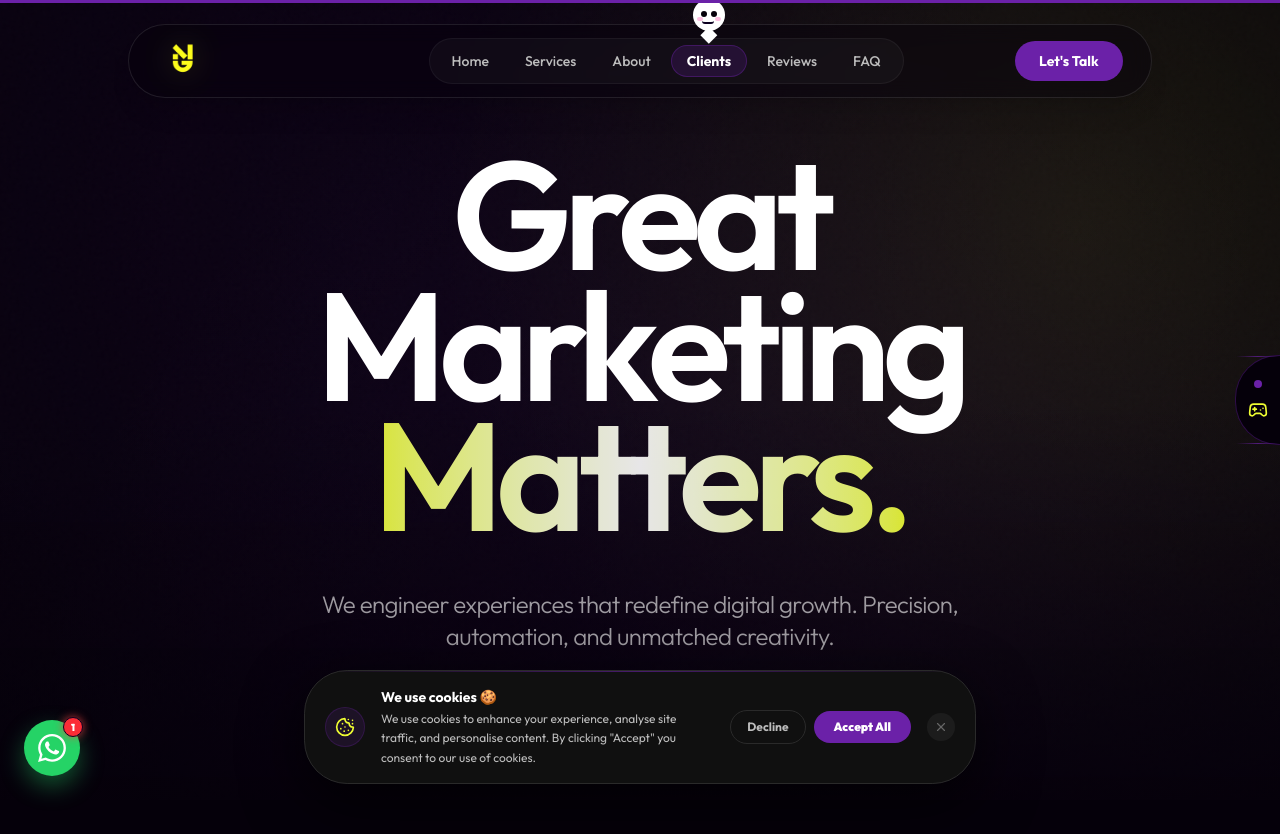
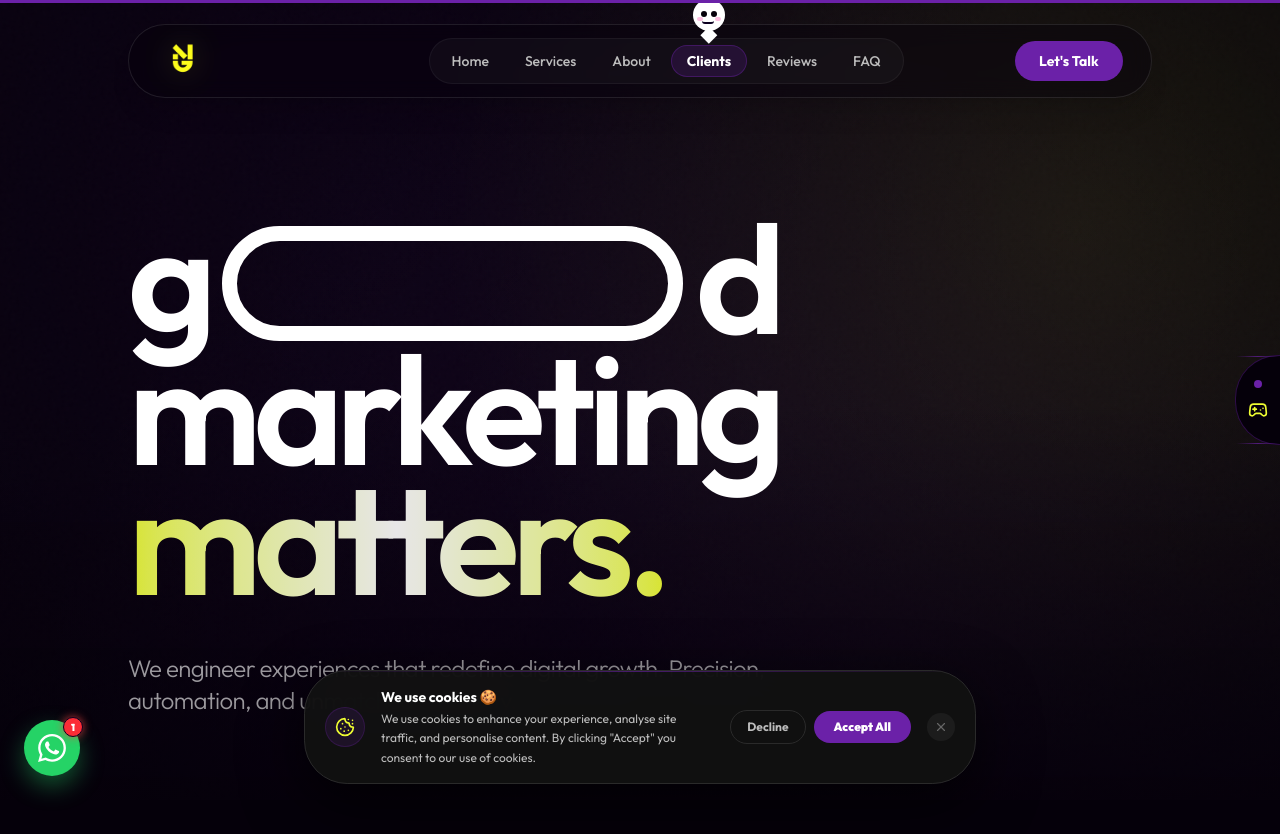
Before and after one commit to arshadyelikar27-dev/Good-Marketing-Matters, a Next.js app: page / in a window 1280 px wide. Shown: the top 834 px of the page. Built offline with nearby package versions, Linux system fonts and the light colour scheme.

Commit message:
feat: add animated hero component with branding assets

```diff
--- a/src/components/hero.tsx
+++ b/src/components/hero.tsx
@@ -23,19 +23,24 @@ export function Hero() {
   return (
     <section ref={containerRef} className="relative w-full h-[200vh]">
       {/* Sticky container holds the content in place while we scroll */}
-      <div className="sticky top-0 w-full h-screen flex flex-col items-center justify-center overflow-hidden pointer-events-none">
+      <div className="sticky top-0 w-full h-screen flex flex-col justify-center overflow-hidden pointer-events-none px-6 sm:px-12 md:px-20 lg:px-32">
 
         <motion.div
           style={{ scale, opacity, y }}
-          className="flex flex-col items-center justify-center text-center px-4"
+          className="flex flex-col items-start justify-center text-left w-full max-w-[1600px] mx-auto mt-20 sm:mt-28 lg:mt-32"
         >
 
 
           {/* Massive Cinematic Typography */}
-          <h1 className="text-[14vw] sm:text-[12vw] leading-[0.85] font-semibold tracking-tighter text-white mix-blend-plus-lighter">
-            Great <br /> Marketing <br />
+          <h1 className="text-[14vw] sm:text-[12vw] leading-[0.85] font-semibold tracking-tighter text-white mix-blend-plus-lighter flex flex-col items-start">
+            <div className="flex items-center justify-start gap-[1.5vw] sm:gap-[1vw]">
+              <span>g</span>
+              <span className="inline-block w-[45vw] sm:w-[40vw] md:w-[36vw] h-[11vw] sm:h-[9vw] border-[1.5vw] sm:border-[1.2vw] border-white rounded-full mt-[1vw]" />
+              <span>d</span>
+            </div>
+            <span>marketing</span>
             <span className="text-transparent bg-clip-text bg-gradient-to-r from-accent via-white to-accent opacity-90">
-              Matters.
+              matters.
             </span>
           </h1>
 
```
Also changed, not shown: public/TEXT GMM.png (added).
